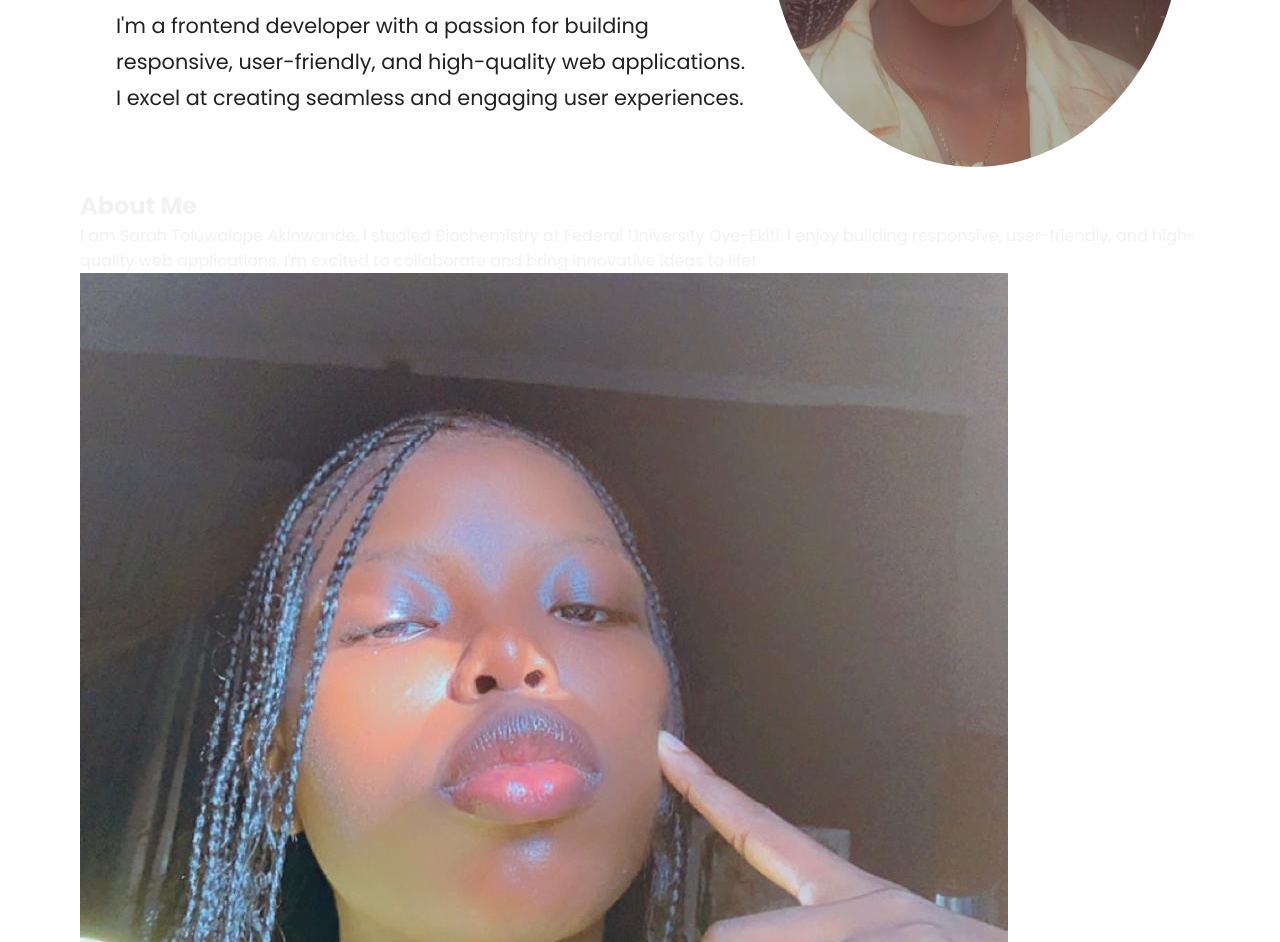
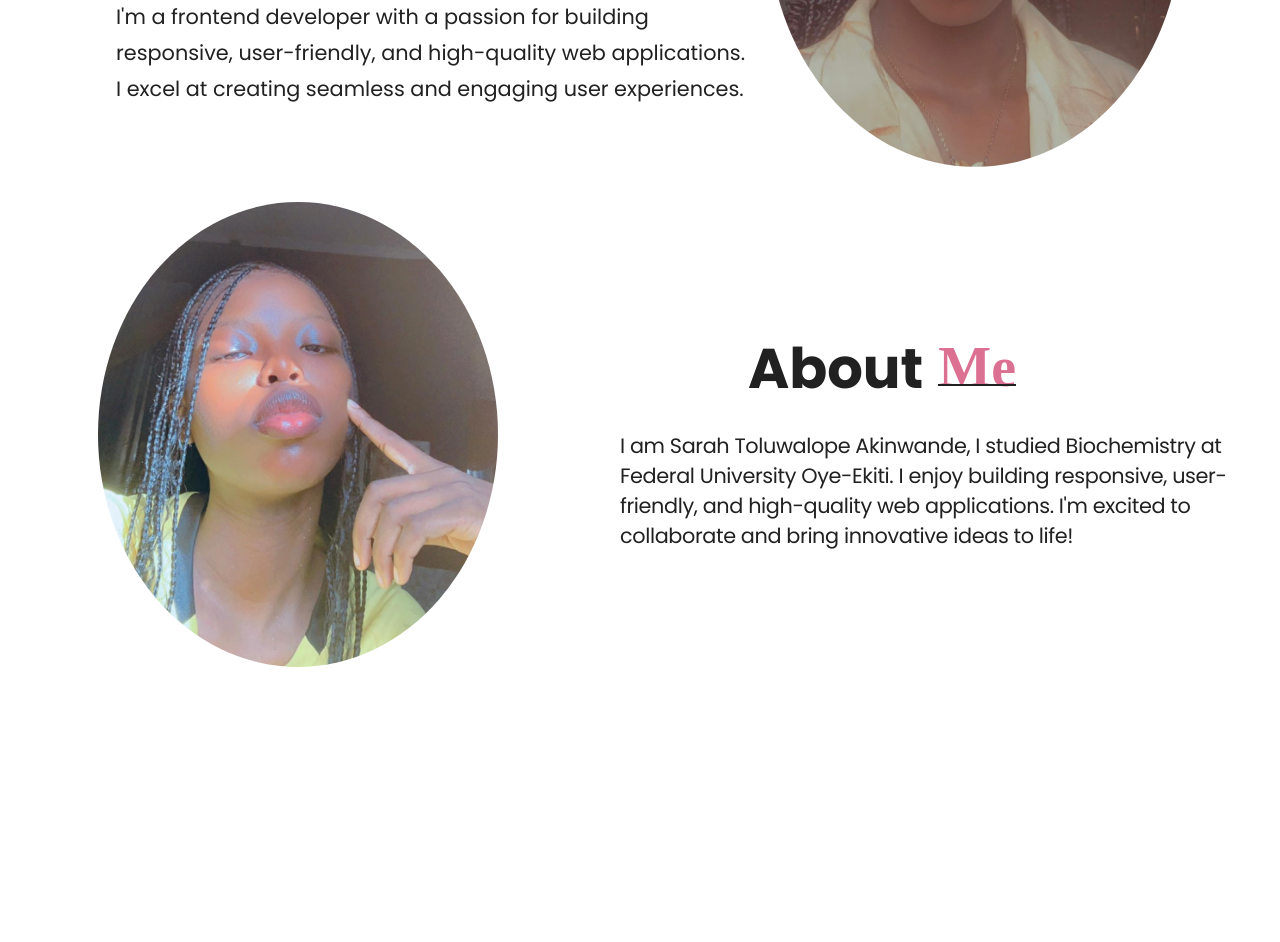
Before and after one commit to BellaAkins/Bella-Portfolio, a plain HTML site: page index.html in a window 1280 px wide. Shown: the part 440-1382 px from the top of the page. After the commit the page ends 1152 px from the top, so only its background shows below. Drawn offline with Linux system fonts and the light colour scheme.

Commit message:
add style.css

```diff
--- a/style.css
+++ b/style.css
@@ -4,12 +4,8 @@
   margin: 0;
   padding: 0;
   box-sizing: border-box;
-}
-
-body {
-  margin: 1em;
   font-family: poppins;
-  color: #f2f2f2;
+  color: var(--secondary-color);
 }
 
 a {
@@ -35,6 +31,7 @@ li {
 }
 
 body {
+  margin: 16px;
   background: var(--primary-color);
 }
 
@@ -141,7 +138,55 @@ nav .close path {
   font-size: 1rem;
   font-weight: 400;
   line-height: 30px;
-  margin-top: 18px;
+}
+
+.about {
+  display: flex;
+  justify-content: space-between;
+  gap: 70px;
+  align-items: center;
+  flex-wrap: wrap;
+  padding: 14px 18px;
+}
+.about .about-image {
+  width: 400px;
+}
+.about .about-image img {
+  width: 100%;
+  border-radius: 50%;
+}
+.about .about-text-container {
+  width: 600px;
+  display: flex;
+  flex-direction: column;
+  gap: 20px;
+  padding: 38px;
+}
+.about .about-text-container .title h1 {
+  font-size: 3.5rem;
+  display: flex;
+  align-items: center;
+  justify-content: center;
+}
+.about .about-text-container .title h1 span {
+  color: palevioletred;
+  margin-left: 15px;
+  font-family: "mv boli";
+}
+.about .about-text-container .title h1 span::after {
+  content: "";
+  width: 100%;
+  height: 2px;
+  background: var(--secondary-color);
+  display: block;
+  position: relative;
+  bottom: 15px;
+}
+.about .about-text-container .about-text p {
+  font-size: 1rem;
+  font-weight: 400;
+  line-height: 30px;
+  letter-spacing: -0.38px;
 }
 
 @media only screen and (min-width: 680px) {
@@ -218,6 +263,13 @@ nav .close path {
     line-height: 36px;
     width: 637px;
   }
+  .about {
+    flex-direction: row-reverse;
+  }
+  .about .about-text-container .about-text p {
+    font-size: 1.3rem;
+    width: 637px;
+  }
 }
 @keyframes Bellaintroload {
   from {
```
